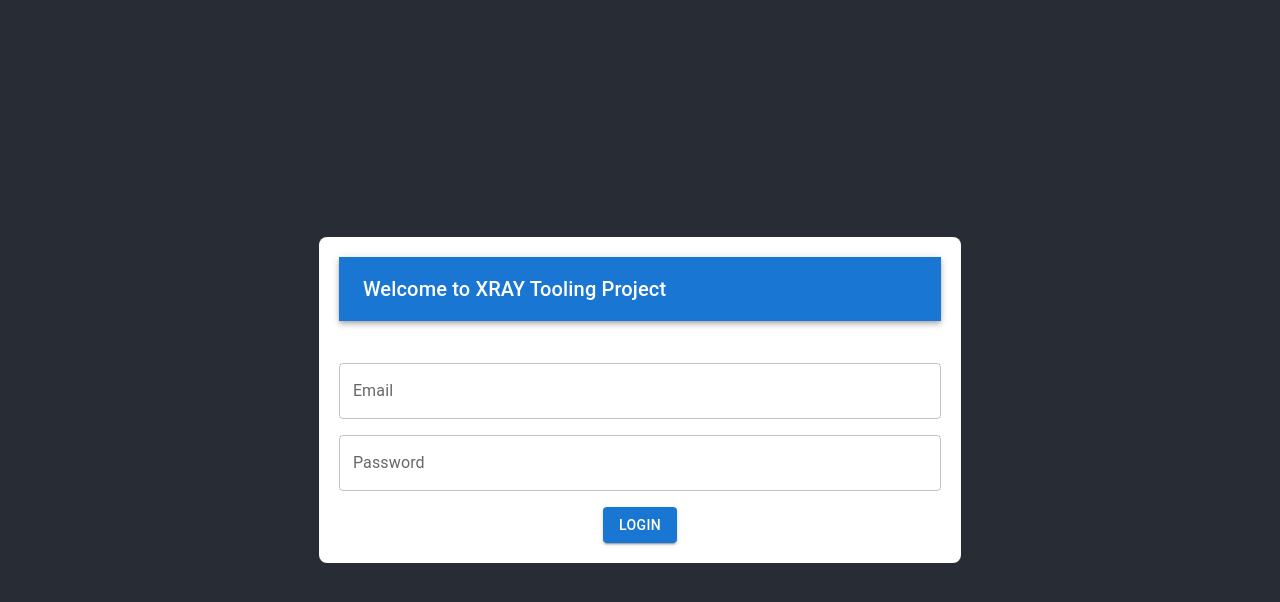
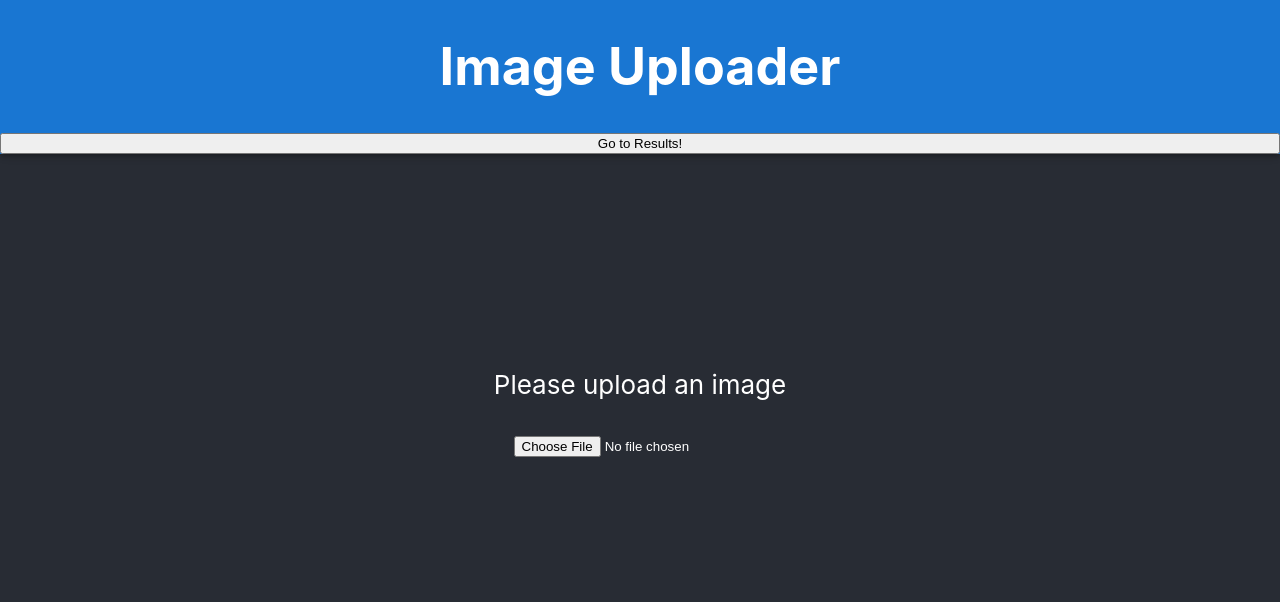
Before and after one commit to Dshah0623/X-Ray-Tooling-WAT.ai-, a React (Create React App) app in the folder xray-tooling-frontend/: page / in a window 1280 px wide. Shown: the top 602 px of the page. Built offline with nearby package versions, Linux system fonts and the light colour scheme.

Commit message:
Very basic step one added

```diff
--- a/xray-tooling-frontend/src/App.js
+++ b/xray-tooling-frontend/src/App.js
@@ -2,6 +2,7 @@ import logo from './logo.svg';
 import './App.css';
 import React from 'react';
 import Login from './Login/Login';
+import Stepone from './Step1/Stepone';
 import { BrowserRouter as Router, Routes, Route } from 'react-router-dom';
 function App() {
   return (
@@ -9,7 +10,7 @@ function App() {
       <div className="App">
         <header className="App-header">
           <Routes>
-            <Route path="/" element={<Login />} />
+            <Route path="/" element={<Stepone />} />
           </Routes>
         </header>
       </div>
--- /dev/null
+++ b/xray-tooling-frontend/src/Step1/Stepone.js
@@ -0,0 +1,43 @@
+import { AppBar } from '@mui/material';
+import React, { useState } from 'react';
+
+const Stepone = () => {
+  const [image, setImage] = useState(null);
+  const [isImageEnlarged, setIsImageEnlarged] = useState(false);
+
+  const handleImageUpload = (e) => {
+    const selectedImage = e.target.files[0];
+    setImage(selectedImage);
+    setIsImageEnlarged(false);
+  };
+
+  const toggleImageSize = () => {
+    setIsImageEnlarged(!isImageEnlarged);
+  };
+
+  const imageStyle = {
+    maxWidth: isImageEnlarged ? '100%' : '50%', // Adjust the percentage as needed
+    height: 'auto',
+  };
+
+  return (
+    <div className="Stepone">
+      <header className="Stepone-header">
+        <AppBar>
+          <h1>Image Uploader</h1>
+          <button>Go to Results!</button>
+        </AppBar>
+        <main>
+          {image ? (
+            <img src={URL.createObjectURL(image)} alt="Uploaded" style={imageStyle}/>
+          ) : (
+            <p>Please upload an image</p>
+          )}
+          <input type="file" accept="image/*" onChange={handleImageUpload} />
+        </main>
+      </header>
+    </div>
+  );
+}
+
+export default Stepone;
```
